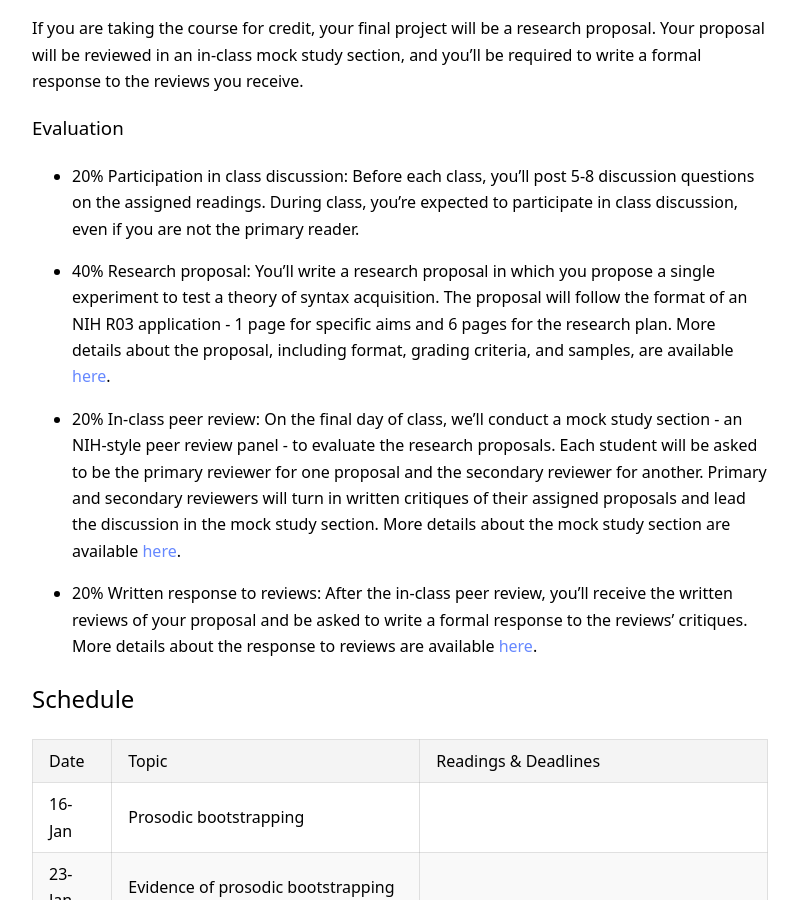
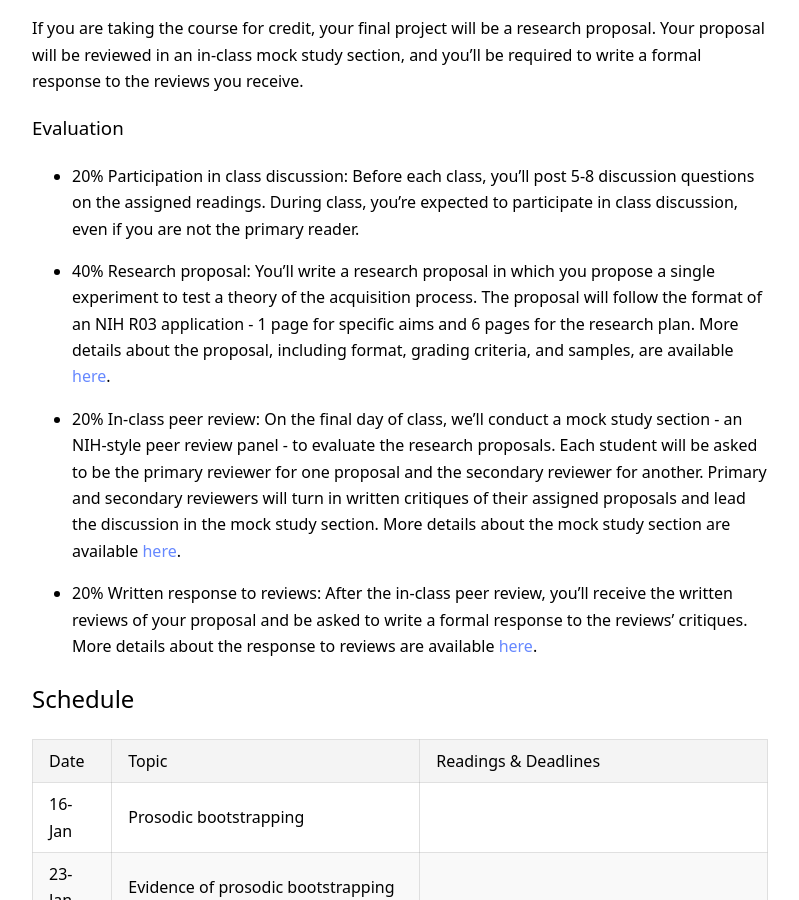
Before and after one commit to kschuler/ling001, a Jekyll site: the page built from index.md, in a window 1280 px wide and 900 px high, scrolled down 896 px. Shown: the whole window, without its empty margins (240-1039 px from the left). Built offline with Jekyll 4.4.1, drawn with Linux system fonts in a browser that asks for light colours; part of the change alters nothing that is shown.

Commit message:
index.md updated from https://stackedit.io/

```diff
--- a/index.md
+++ b/index.md
@@ -6,7 +6,7 @@ title: Spring 2019
 <h2 align="center">Spring 2019 Syllabus</h2>
 <h3 align="center">Theories of the acquisition process</h3>
 
-**Instructor**: [Kathryn Schuler](http://kathrynschuler.com)
+**Instructor**: [Kathryn Schuler](http://www.kathrynschuler.com)
 3401-C Walnut Street, Office 314
 
 **Time and place**: Tuesdays, 1:30-3:30pm
@@ -26,7 +26,7 @@ If you are taking the course for credit, your final project will be a research p
 
 * **20% Participation in class discussion**: Before each class, you'll post 5-8 discussion questions on the assigned readings.  During class, you're expected to participate in class discussion, even if you are not the primary reader.
 
-* **40% Research proposal**: You'll write a research proposal in which you propose a single experiment to test a theory of syntax acquisition.  The proposal will follow the format of an NIH R03 application - 1 page for specific aims and 6 pages for the research plan.  More details about the proposal, including format, grading criteria, and samples, are available [here](spring2019/research-proposal).
+* **40% Research proposal**: You'll write a research proposal in which you propose a single experiment to test a theory of the acquisition process.  The proposal will follow the format of an NIH R03 application - 1 page for specific aims and 6 pages for the research plan.  More details about the proposal, including format, grading criteria, and samples, are available [here](spring2019/research-proposal).
 
 * **20% In-class peer review**: On the final day of class, we'll conduct a mock study section - an NIH-style peer review panel - to evaluate the research proposals.   Each student will be asked to be the primary reviewer for one proposal and the secondary reviewer for another.  Primary and secondary reviewers will turn in written critiques of their assigned proposals and lead the discussion in the mock study section.  More details about the mock study section are available [here](spring2019/research-proposal#in-class-peer-review).
 
@@ -74,6 +74,6 @@ Date | Topic | Readings & **Deadlines**
 
 
 <!--stackedit_data:
-eyJoaXN0b3J5IjpbLTEzODc3NDU5OSwtNDA2ODM5OTc1LC0yMD
-IzMzM1MDQ5XX0=
+eyJoaXN0b3J5IjpbLTE3MDQyMzkwNjEsLTEzODc3NDU5OSwtND
+A2ODM5OTc1LC0yMDIzMzM1MDQ5XX0=
 -->
```
